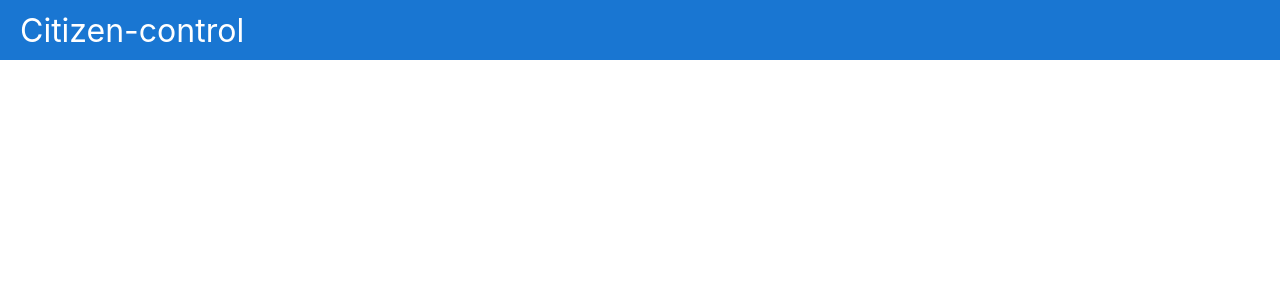
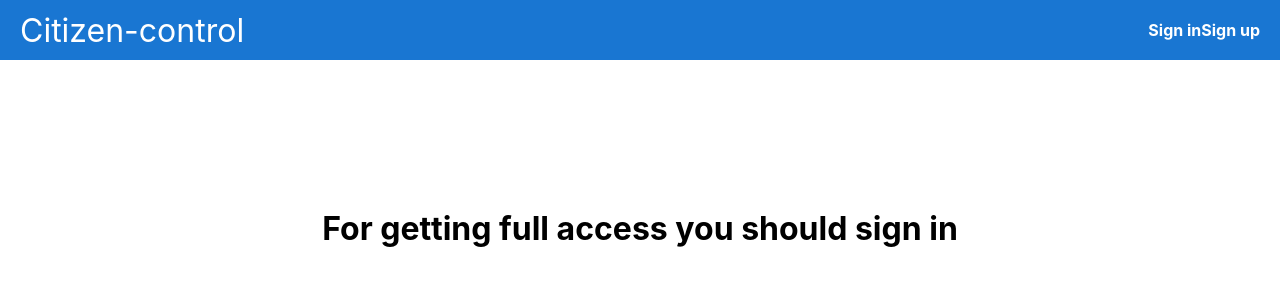
Before and after one commit to FomichtheDev/citizen-control, a React (Create React App) app: page / in a window 1280 px wide. Shown: the top 300 px of the page. Built offline with nearby package versions, Linux system fonts and the light colour scheme.

Commit message:
add main page

```diff
--- a/src/App.js
+++ b/src/App.js
@@ -6,15 +6,16 @@ import SignUp from "./components/SignUp";
 import SignIn from "./components/SignIn";
 import Logout from "./components/Logout";
 import PublicPlaces from "./components/PublicPlaces/PublicPlaces";
+import MainPage from "./components/MainPage/MainPage";
 
 function App() {
   const [isAuth, setIsAuth] = useState(!!localStorage.getItem("userId"));
   console.log("isAuth", isAuth);
   const [userId, setUserId] = useState("");
-  // const isUserAuth = localStorage.getItem('userId')
   return (
     <div className="App">
       <Header isAuth={isAuth} />
+
       <Switch>
         <Route path="/places">
           <PublicPlaces userId={userId} />
@@ -31,6 +32,9 @@ function App() {
             <Route path="/signup">
               <SignUp setIsAuth={setIsAuth} setUserId={setUserId} />
             </Route>
+            <Route path="/">
+              <MainPage />
+            </Route>
           </div>
         )}
       </Switch>
--- a/src/components/Header/Header.js
+++ b/src/components/Header/Header.js
@@ -13,6 +13,7 @@ const useStyles = makeStyles({
     color: "white",
     padding: "0 20px",
     boxSizing: "border-box",
+    marginBottom: "10%",
   },
   logo: {
     fontSize: "32px",
@@ -34,8 +35,8 @@ function Header({ isAuth }) {
       <div className={classes.links}>
         {/* {isAuth && <Link to="/places">Your places</Link>} */}
         {isAuth && <Link to="/logout">Log out</Link>}
-        {/* {!isAuth && <Link to="/signin">Sign in</Link>}
-        {!isAuth && <Link to="/signup">Sign up</Link>} */}
+        {!isAuth && <Link to="/signin">Sign in</Link>}
+        {!isAuth && <Link to="/signup">Sign up</Link>}
       </div>
     </div>
   );
--- /dev/null
+++ b/src/components/MainPage/MainPage.js
@@ -0,0 +1,16 @@
+const MainPage = () => {
+  return (
+    <div
+      style={{
+        width: "100%",
+        height: "100%",
+        display: "flex",
+        justifyContent: "center",
+      }}
+    >
+      <h1>For getting full access you should sign in</h1>
+    </div>
+  );
+};
+
+export default MainPage;
```
